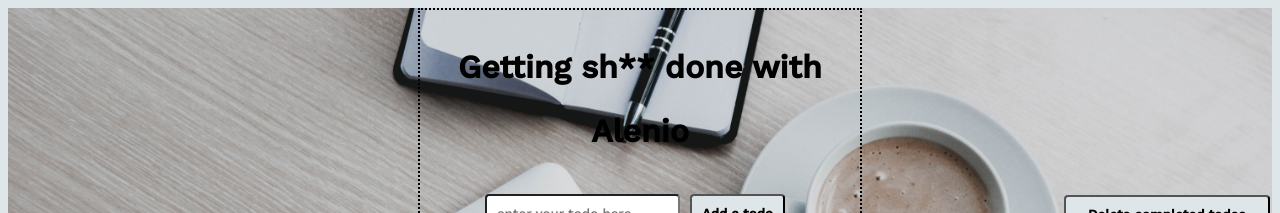
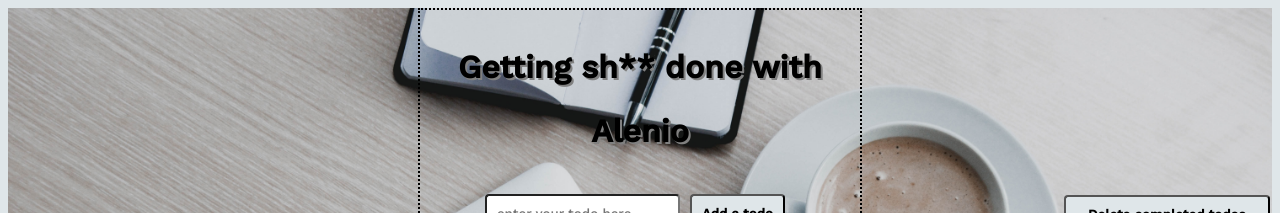
Before and after one commit to AlenioH/react-todo-list, a React (Create React App) app: page / in a window 1280 px wide. Shown: the top 213 px of the page. Built offline with nearby package versions, Linux system fonts and the light colour scheme.

Commit message:
Safety commit

```diff
--- a/src/App.js
+++ b/src/App.js
@@ -143,6 +143,7 @@
           css={css`
             text-align: center;
             margin-top: 5px;
+            text-shadow: 2px 2px grey;
           `}
         >
           Getting sh** done with Alenio
--- a/src/TodoList.js
+++ b/src/TodoList.js
@@ -33,5 +33,5 @@
         </div>
       ); //key={Date.now()} didnt really work, after 2 todos starts returning error and duplicating entries
     })
-    .filter((item) => item.complete === true);
+    .filter((item) => item.complete === true); //so this bit should only get run when a certain button is clicked
 }
```
